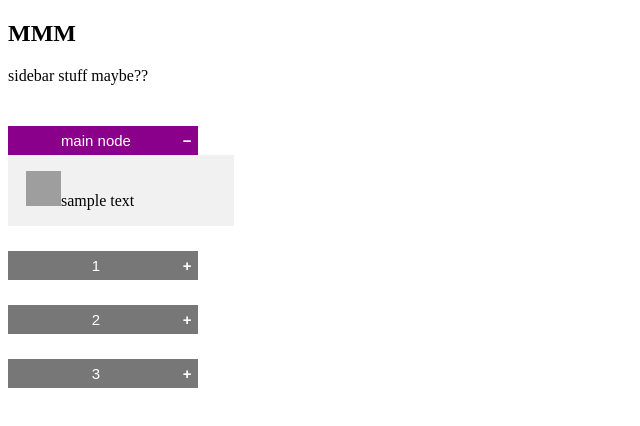
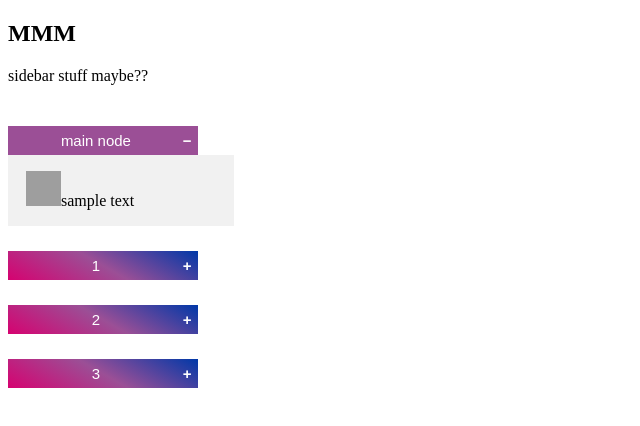
Before and after one commit to CummingsLoganT/capstone, a plain HTML site: page public/index.html in a window 1280 px wide. Both pictures are taken after a click on the button "main node". Shown: the whole page, without its empty margins (0-640 px from the left). Drawn offline with Linux system fonts and the light colour scheme; grey boxes are pictures that could not be loaded.

Commit message:
have some basic hover functionality fleshed out and notes on direction I want to go

```diff
--- a/public/index.html
+++ b/public/index.html
@@ -3,13 +3,18 @@
 <head>
 <meta name="viewport" content="width=device-width, initial-scale=1">
 <style>
+/*
+figure out a way to manipulate the mouseout event to make it feel more intuitive. no idea what that means yet
+drag and drop functionality obviously
+when you go to grab and move the node have it slowly fold in so it is smaller while positioning it. maybe have a shift-click option that allows for you to position it while it is expanded
+*/
 
 
 
 .collapsible {
-  background-color: #777;
+  background: linear-gradient(30deg , #D60270 , #9B4F96 , #0038A8);
   color: white;
-  cursor:crosshair;
+  cursor:default;
   padding: 6px;
   width: 15%;
   border: none;
@@ -19,7 +24,7 @@
 }
 
 .active, .collapsible:hover {
-  background-color: darkmagenta;
+  background: #9B4F96;
 }
 
 .collapsible:after {
@@ -47,8 +52,9 @@ button {
    margin-top: 25px;
 }
 
-
-
+/*
+put notes about stuff here.
+ */
 
 </style>
 </head>
@@ -70,7 +76,7 @@ button {
 </div>
 <button class="collapsible">2</button>
 <div class="content">
-  <p>sample text</p>
+  <p><textarea name="testTextArea" id="" cols="30" rows="10">sample text</textarea></p>
 </div>
 <button class="collapsible">3</button>
 <div class="content">
@@ -82,7 +88,17 @@ var coll = document.getElementsByClassName("collapsible");
 var i;
 
 for (i = 0; i < coll.length; i++) {
-  coll[i].addEventListener("click", function() {
+  coll[i].addEventListener("mouseover", function () {
+    this.classList.toggle("active");
+    var content = this.nextElementSibling;
+    if (content.style.maxHeight){
+      content.style.maxHeight = null;
+    } else {
+      content.style.maxHeight = content.scrollHeight + "px";
+    }
+  });
+  coll[i].addEventListener("mouseout" , function () {
+    wait(10)
     this.classList.toggle("active");
     var content = this.nextElementSibling;
     if (content.style.maxHeight){
```
